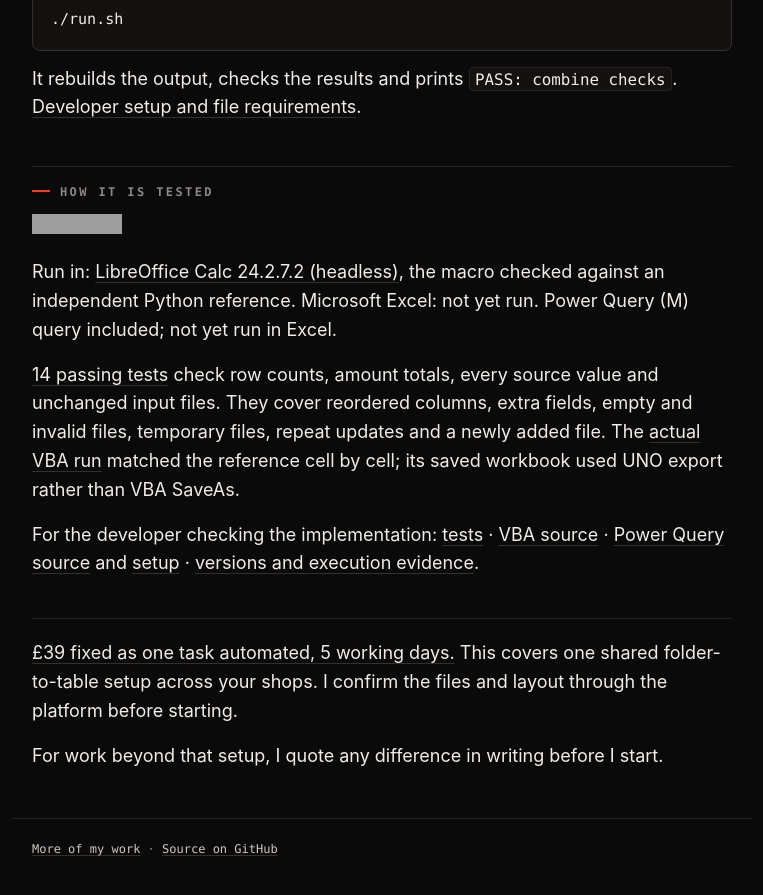
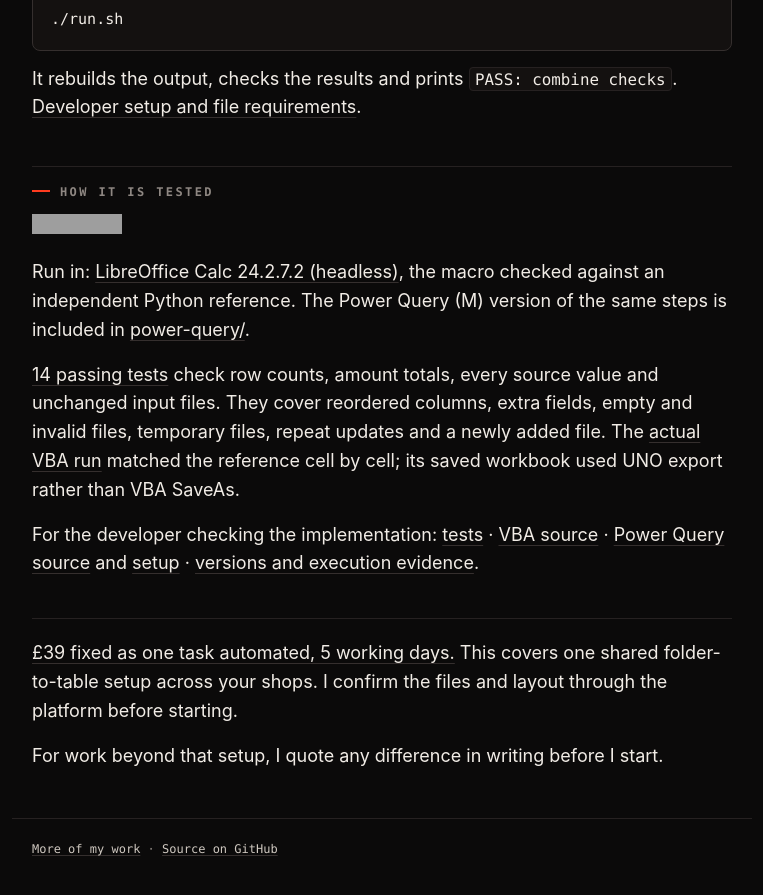
Before and after one commit to Ardholt/excel-vba-casebook, a Jekyll site: the page built from combine-many-files/README.md, in a window 1280 px wide and 900 px high, scrolled down 2307 px. Shown: the top 895 px of the window, without its empty margins (258-1021 px from the left). Built offline with Jekyll 4.4.1, drawn with Linux system fonts in a browser that asks for light colours; our own code applies the rules of GitHub Pages for plain Markdown files; grey boxes are pictures that could not be loaded.

Commit message:
Page analytics; plainer test notes on the macro cases

```diff
--- a/_layouts/default.html
+++ b/_layouts/default.html
@@ -10,8 +10,7 @@
 {% assign hero = page.dir | append: 'media/hero.png' %}{% assign hero_file = site.static_files | where: "path", hero | first %}{% if hero_file %}<meta property="og:image" content="{{ hero | absolute_url }}">{% endif %}
 <meta name="theme-color" content="#0b0a0a">
 <link rel="stylesheet" href="{{ '/assets/site.css' | relative_url }}">
-<!-- ANALYTICS SLOT (storefront): the Cloudflare Web Analytics beacon goes on the next line, nothing else here. -->
-<!-- /ANALYTICS SLOT -->
+<script defer src='https://static.cloudflareinsights.com/beacon.min.js' data-cf-beacon='{"token": "6024478cd19340d6a45d671dc47d0403"}'></script>
 </head>
 <body>
 <header class="top">
--- a/assets/site.css
+++ b/assets/site.css
@@ -1,5 +1,5 @@
 /* Ardholt casebook: one small stylesheet for the GitHub Pages copy of each repo. Mobile first, system fonts.
-   Colours are the storefront's (ardholt.com/p/): near-black ground, warm ink, one red-orange accent. */
+   Colours: near-black ground, warm ink, one red-orange accent. */
 :root{
   --bg:#0b0a0a; --bg-2:#141110; --ink:#f1ece6; --ink-2:#cfc8c0; --mute:#8e8782;
   --line:#262121; --line-2:#352f2e; --acc:#ff3b1f;
--- a/combine-many-files/README.md
+++ b/combine-many-files/README.md
@@ -50,7 +50,7 @@ It rebuilds the output, checks the results and prints `PASS: combine checks`. [D
 
 [![Tests](https://github.com/Ardholt/excel-vba-casebook/actions/workflows/ci.yml/badge.svg)](https://github.com/Ardholt/excel-vba-casebook/actions/workflows/ci.yml)
 
-Run in: [LibreOffice Calc 24.2.7.2 (headless)](evidence/runtime.json), the macro checked against an independent Python reference. Microsoft Excel: not yet run. Power Query (M) query included; not yet run in Excel.
+Run in: [LibreOffice Calc 24.2.7.2 (headless)](evidence/runtime.json), the macro checked against an independent Python reference. The Power Query (M) version of the same steps is included in [power-query/](power-query/).
 
 [14 passing tests](evidence/tests.json) check row counts, amount totals, every source value and unchanged input files. They cover reordered columns, extra fields, empty and invalid files, temporary files, repeat updates and a newly added file. The [actual VBA run](evidence/vba-run.json) matched the reference cell by cell; its saved workbook used UNO export rather than VBA SaveAs.
 
```
Also changed, not shown: macro-pack/README.md (+1 -1 lines), one-click-summary-dashboard/README.md (+1 -1 lines).
